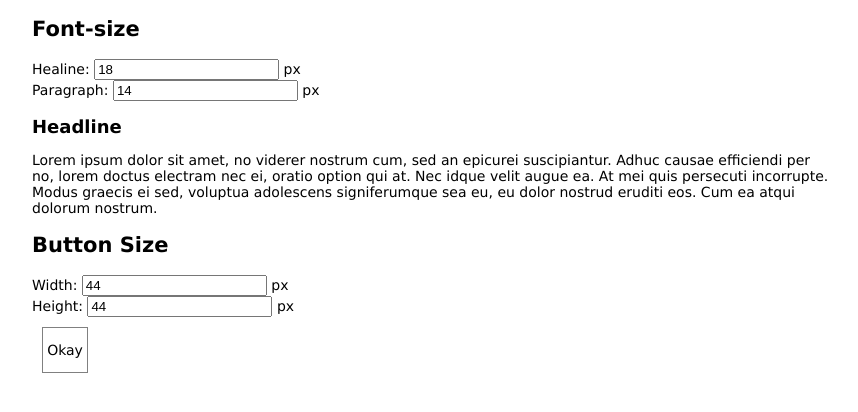
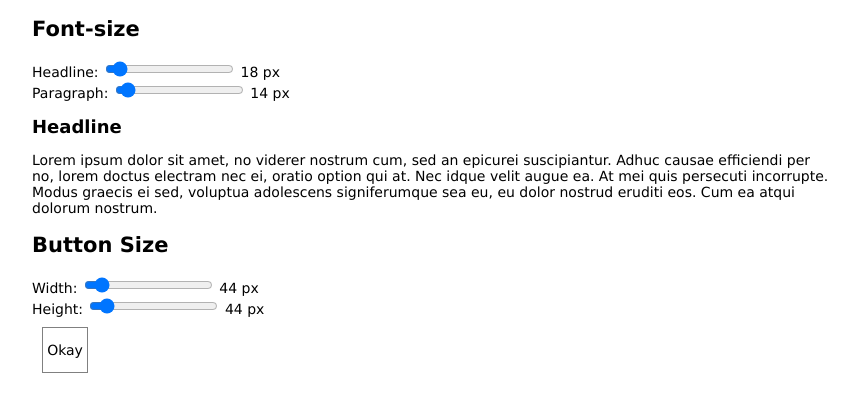
Before and after one commit to julia-r/responsive-design-tester, a plain HTML site: page index.html in a window 1280 px wide. Shown: the whole page, without its empty margins (208-1066 px from the left). Drawn offline with nearby package versions, Linux system fonts and the light colour scheme.

Commit message:
added sliders

```diff
--- a/index.html
+++ b/index.html
@@ -14,8 +14,8 @@
 <div id="app">
     <section class="font-size">
         <h1>Font-size</h1>
-        Healine: <input v-model="h_font_size" type="number"> px <br>
-        Paragraph: <input v-model="p_font_size" type="number"> px <br>
+        Headline: <input v-model="h_font_size" type="range" min="6" max="200"> {{h_font_size}} px <br>
+        Paragraph: <input v-model="p_font_size" type="range" min="6" max="200"> {{p_font_size}} px<br>
 
         <h2 v-bind:style="{'font-size': h_font_size + 'px'}">Headline</h2>
         <p class="demo-p" v-bind:style="{'font-size': p_font_size + 'px'}">
@@ -31,8 +31,8 @@
     <section class="button-size">
         <h1>Button Size</h1>
 
-        Width: <input v-model="button_width" type="number"> px <br>
-        Height: <input v-model="button_height" type="number"> px <br>
+        Width: <input v-model="button_width"  type="range" min="1" max="500"> {{button_width}} px <br>
+        Height: <input v-model="button_height" type="range"  min="1" max="500"> {{button_height}}  px <br>
 
         <div class="demo-button" v-bind:style="{width: button_width + 'px', height: button_height + 'px'}">
             <span>Okay</span>
```
